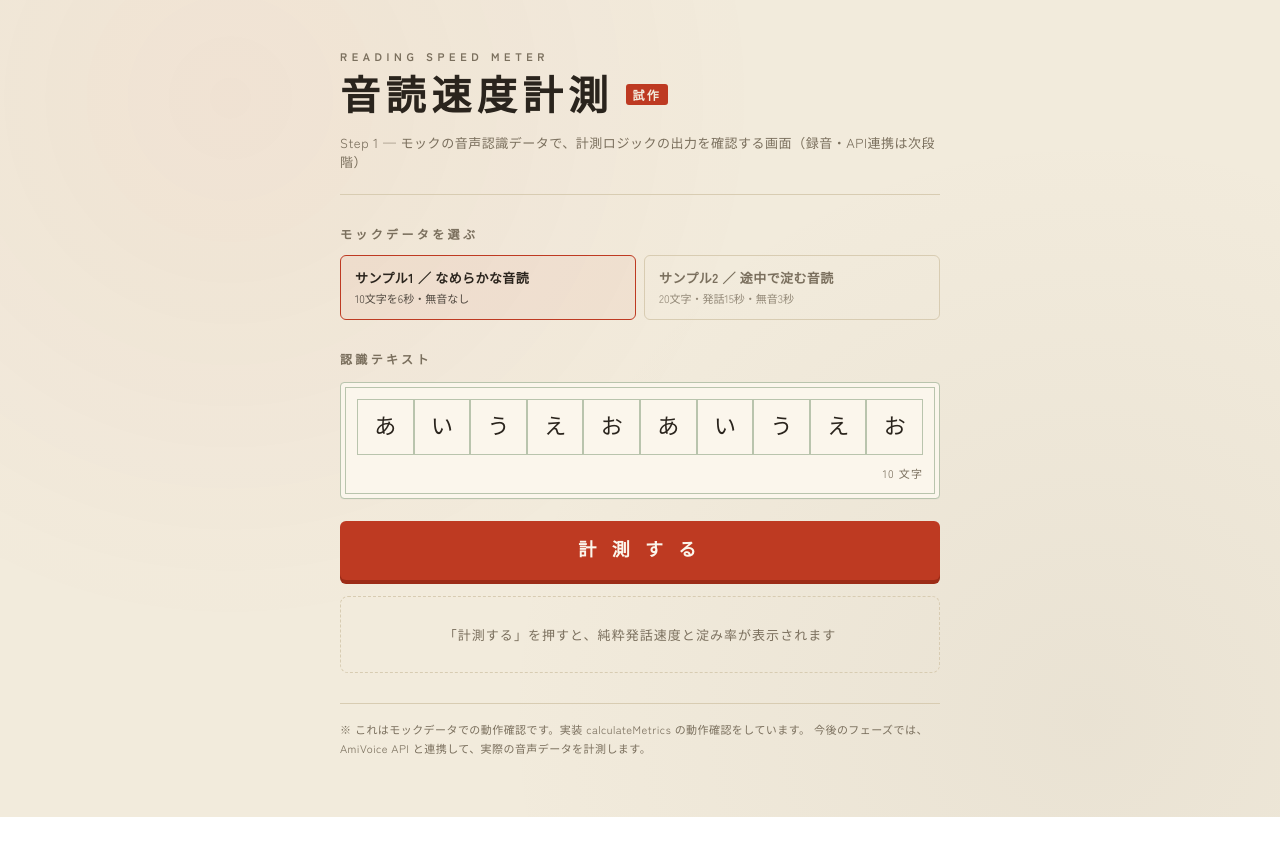
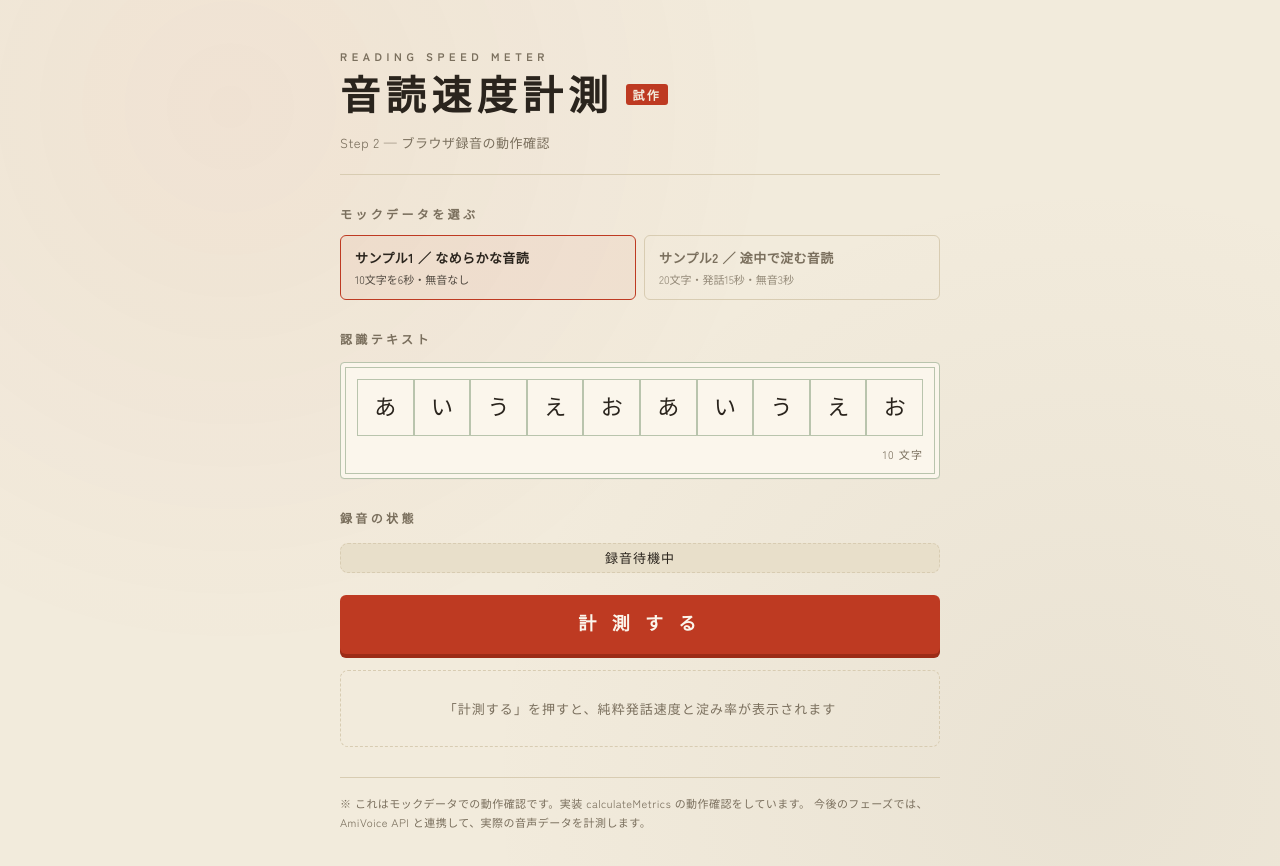
Before and after one commit to uya0526-design/reading-speed-meter, a Next.js app: page / in a window 1280 px wide. Shown: the top 866 px of the page. Before the commit the page ends 817 px from the top, so only its background shows below. Built offline with nearby package versions, Linux system fonts and the light colour scheme; a web font is replaced by a local one.

Commit message:
録音 UI セクションの骨格（開始/停止ボタン・状態連動）

```diff
--- a/app/page.tsx
+++ b/app/page.tsx
@@ -4,11 +4,27 @@ import { calculateMetrics } from "@/lib/metrics/calculateMetrics";
 import { MOCK_SAMPLES } from "@/lib/metrics/mockData";
 import { ReadingMetrics } from "@/lib/metrics/types";
 
+/**
+ * 録音の状態
+ * - Idle: 録音待機中
+ * - Recording: 録音中
+ * - Done: 録音完了
+ * - Error: 録音エラー
+ */
+enum RecordingPhase {
+  Idle,      // 録音待機中
+  Recording, // 録音中
+  Done,      // 録音完了
+  Error,     // 録音エラー
+}
+
 export default function ReadingSpeedMeterMock() {
   const [sampleId, setSampleId] = useState<string>("smooth");
   const [metrics, setMetrics] = useState<ReadingMetrics | null>(null);
+  const [recordingPhase, setRecordingPhase] = useState<RecordingPhase>(RecordingPhase.Idle);
+  const [errorMessage, setErrorMessage] = useState<string | null>(null);
 
-  const sample= MOCK_SAMPLES.find((s) => s.id === sampleId);
+  const sample = MOCK_SAMPLES.find((s) => s.id === sampleId);
   if (!sample) {
     return <div>サンプルが見つかりません</div>;
   }
@@ -154,6 +170,17 @@ export default function ReadingSpeedMeterMock() {
           color: var(--ink-soft); font-size: 13px; letter-spacing: .08em;
         }
 
+        .rsm-status {
+          margin-top: 16px; padding: 4px; text-align: center; background-color: var(--paper-deep);
+          border: 1px dashed var(--rule); border-radius: 8px;
+          color: var(--ink); font-size: 13px; letter-spacing: .08em;
+        }
+        .rsm-error-message {
+          margin-top: 16px; padding: 4px; text-align: center; background-color: var(--paper-deep);
+          border: 1px dashed var(--rule); border-radius: 8px;
+          color: var(--vermillion); font-size: 13px; letter-spacing: .08em;
+        }
+
         .rsm-foot {
           margin-top: 30px; font-size: 11px; color: var(--ink-soft);
           letter-spacing: .04em; line-height: 1.7; border-top: 1px solid var(--rule); padding-top: 16px;
@@ -166,7 +193,7 @@ export default function ReadingSpeedMeterMock() {
           音読速度計測<span className="seal">試作</span>
         </h1>
         <p className="rsm-sub">
-          Step 1 — モックの音声認識データで、計測ロジックの出力を確認する画面（録音・API連携は次段階）
+          Step 2 — ブラウザ録音の動作確認
         </p>
 
         <div className="rsm-section-label">モックデータを選ぶ</div>
@@ -194,6 +221,15 @@ export default function ReadingSpeedMeterMock() {
           </div>
           <div className="rsm-count">{chars.length} 文字</div>
         </div>
+
+        <div className="rsm-section-label">録音の状態</div>
+        <div className="rsm-status">
+          {recordingPhase === RecordingPhase.Idle && "録音待機中"}
+          {recordingPhase === RecordingPhase.Recording && "録音中"}
+          {recordingPhase === RecordingPhase.Done && "録音完了"}
+          {recordingPhase === RecordingPhase.Error && "録音エラー"}
+        </div>
+        {recordingPhase === RecordingPhase.Error && <div className="rsm-error-message">{errorMessage}</div>}
 
         <button className="rsm-btn" onClick={handleMeasure}>
           計 測 す る
```
